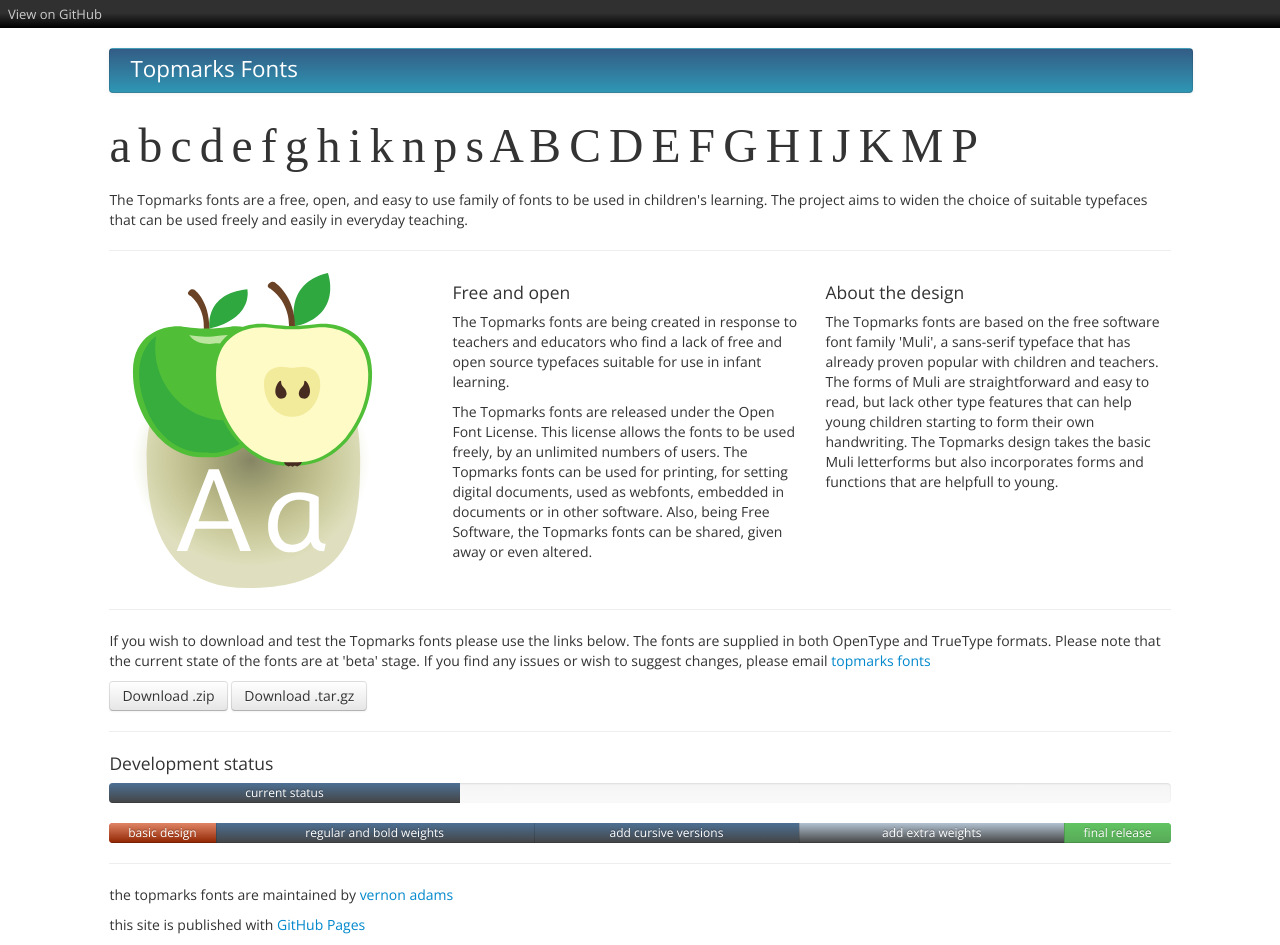
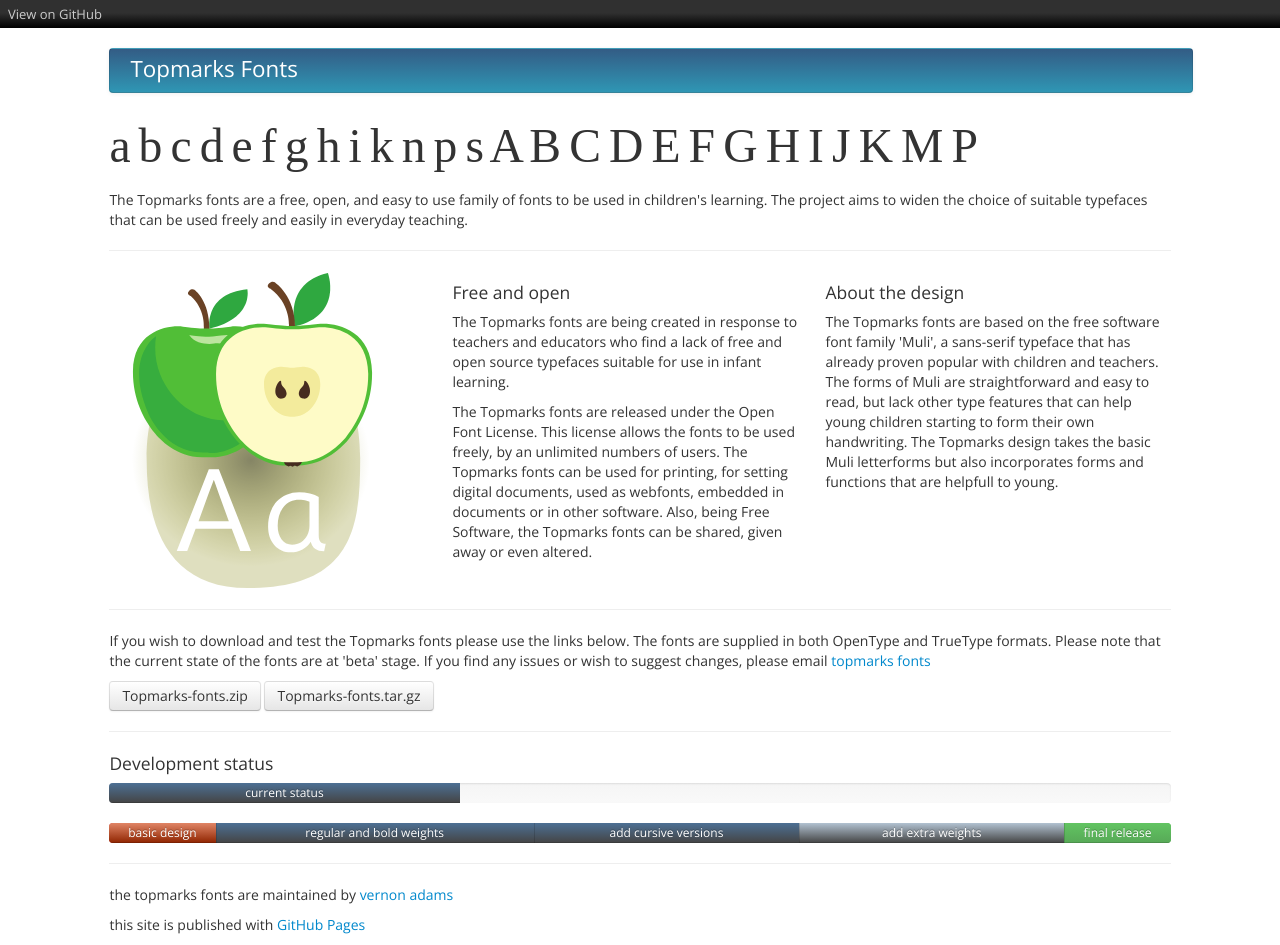
Before and after one commit to vernnobile/topmarks, a Jekyll site: the page built from index.html, in a window 1280 px wide. Built offline with Jekyll 4.4.1, drawn with Linux system fonts in a browser that asks for light colours; some web fonts are replaced.

Commit message:
Update downloads.html

```diff
--- a/_includes/downloads.html
+++ b/_includes/downloads.html
@@ -1,7 +1,7 @@
 <div>
 <p>If you wish to download and test the Topmarks fonts please use the links below. The fonts are supplied in both OpenType and TrueType formats. Please note that the current state of the fonts are at 'beta' stage. If you find any issues or wish to suggest changes, please email <a href="mailto:beta@topmarksfont.com">topmarks fonts</a></p>
 <section id="downloads">
-          <a href="https://github.com/vernnobile/topmarks/zipball/binaries" class="btn"><span>Download .zip</span></a>
-          <a href="https://github.com/vernnobile/topmarks/tarball/binaries" class="btn"><span>Download .tar.gz</span></a>
+          <a href="https://github.com/vernnobile/topmarks/zipball/binaries" class="btn"><span>Topmarks-fonts.zip</span></a>
+          <a href="https://github.com/vernnobile/topmarks/tarball/binaries" class="btn"><span>Topmarks-fonts.tar.gz</span></a>
         </section>
         </div>
```
